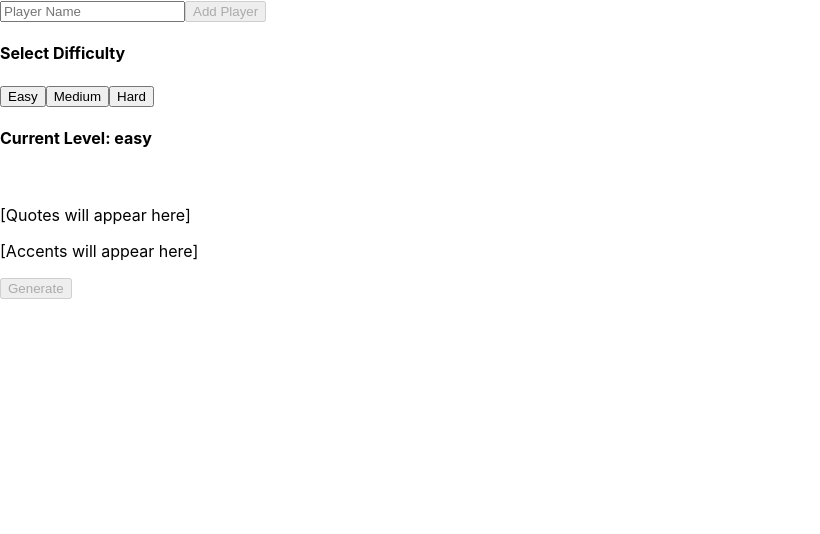
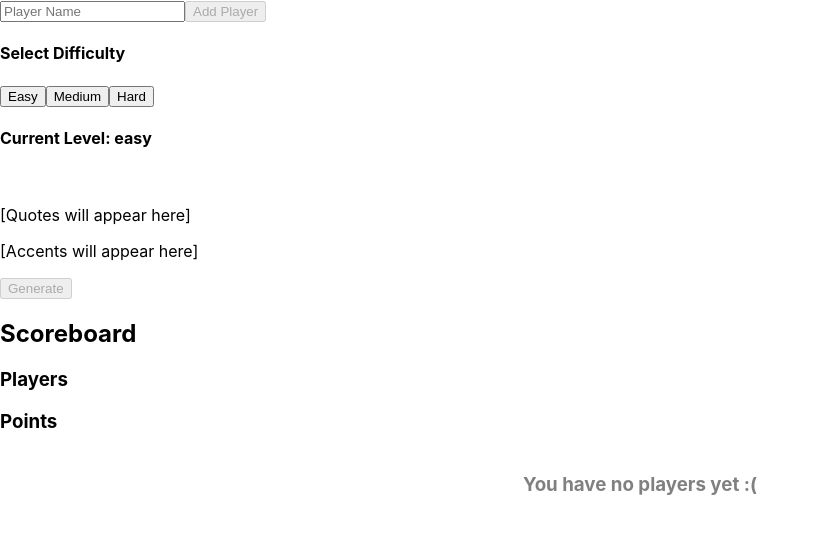
Before and after one commit to emr404/wta, a React (Create React App) app: page / in a window 1280 px wide. Shown: the top 534 px of the page, without its empty margins (0-820 px from the left). Built offline with nearby package versions, Linux system fonts and the light colour scheme.

Commit message:
Added scoreboard Component

```diff
--- a/src/App.js
+++ b/src/App.js
@@ -2,6 +2,7 @@ import React from 'react'
 import { PlayerProvider } from "./context/PlayerContext";
 import AddPlayerComponent from "./components/AddPlayerComponent";
 import GameComponent from "./components/GameComponent";
+import Scoreboard from "./components/Scoreboard";
 
 const App = () => {
   return (
@@ -9,6 +10,7 @@ const App = () => {
       <PlayerProvider>
             <AddPlayerComponent />
             <GameComponent />
+            <Scoreboard />
       </PlayerProvider>
     </div>
   )
--- /dev/null
+++ b/src/components/Scoreboard.js
@@ -0,0 +1,30 @@
+import React, { useContext, useState } from "react";
+import ScoreboardComponent from "./ScoreboardComponent";
+import { PlayerContext } from "../context/PlayerContext";
+
+const Scoreboard = () => {
+    const [playerData, setPlayerData] = useContext(PlayerContext);
+
+    return (
+        <div className="ScoreboardContainer">
+            <div className="ScoreboardHeader">
+                <h2 className="ScoreboardTitle">Scoreboard</h2>
+
+
+                <div className="ScoreboardDescription">
+                    <h3>Players</h3> <h3>Points</h3>
+                </div>
+            </div>
+            {playerData.length == 0 ? (
+                <h3 style={{ textAlign: "center", marginTop: "5vh", color: "grey" }}>
+                    You have no players yet :(
+                </h3>
+            ) : (
+                    playerData.map((player) => <ScoreboardComponent {...player} />)
+                )}
+            {}
+        </div>
+    );
+};
+
+export default Scoreboard;
--- /dev/null
+++ b/src/components/ScoreboardComponent.js
@@ -0,0 +1,42 @@
+import React, { useContext, useState } from "react";
+import { PlayerContext } from "../context/PlayerContext";
+
+const ScoreboardComponent = ({ name }) => {
+    const [playerData, setPlayerData] = useContext(PlayerContext);
+    const [realPoint, setRealPoint] = useState(0);
+    const changeScore = (e) => {
+        e.preventDefault();
+        e.target.value === "+"
+            ? setRealPoint((prevState) => prevState + 1)
+            : setRealPoint((prevState) => prevState - 1);
+
+        console.log(playerData);
+    };
+
+    return (
+        <div>
+            <ol>
+                <li>
+                    {" "}
+                    <h4 className="PlayerName">{name} </h4>{" "}
+                    <div className="ScoreBtnContainer">
+                        <button
+                            className="MinusBtn"
+                            value="-"
+                            disabled={realPoint === 0}
+                            onClick={changeScore}
+                        >
+                            -
+                </button>{" "}
+                        <h4>{realPoint}</h4>
+                        <button className="AddBtn" value="+" onClick={changeScore}>
+                            +
+                </button>
+                    </div>
+                </li>
+            </ol>
+        </div>
+    );
+};
+
+export default ScoreboardComponent;
```
